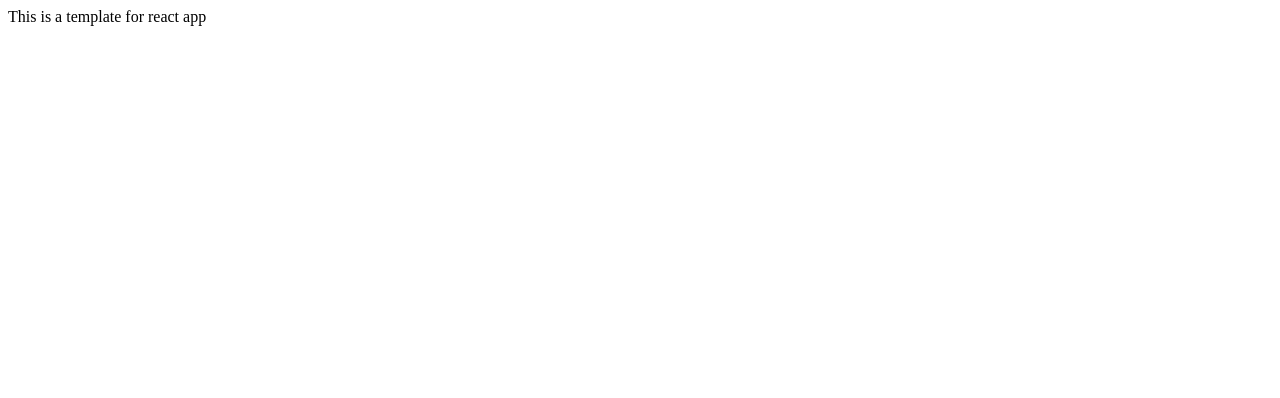
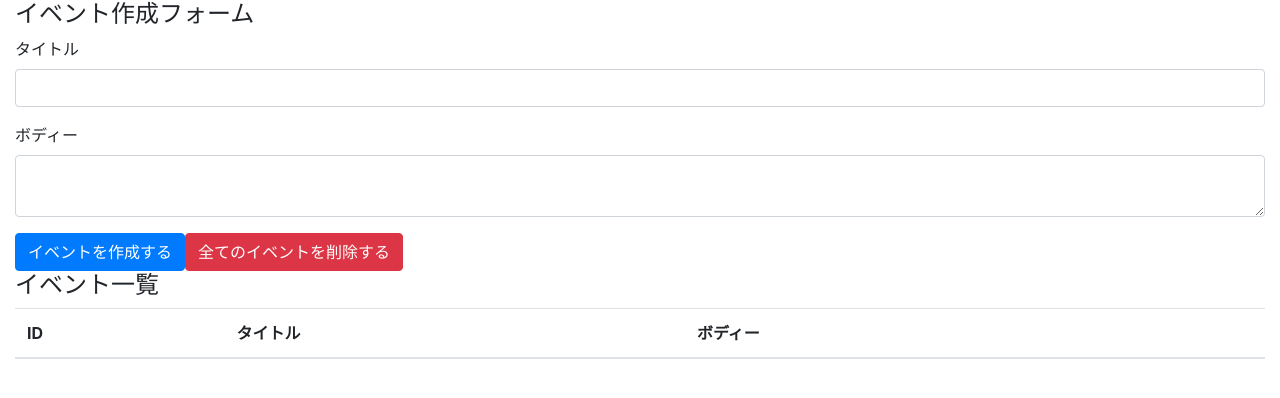
Before and after one commit to ProgRiro/react-hooks-training, a React (Create React App) app: page / in a window 1280 px wide. Shown: the top 398 px of the page. Built offline with nearby package versions, Linux system fonts and the light colour scheme.

Commit message:
create event form and event table with bootstrap

```diff
--- a/package.json
+++ b/package.json
@@ -6,6 +6,7 @@
     "@testing-library/jest-dom": "^4.2.4",
     "@testing-library/react": "^9.3.2",
     "@testing-library/user-event": "^7.1.2",
+    "bootstrap": "4.3.1",
     "react": "^16.13.1",
     "react-dom": "^16.13.1",
     "react-scripts": "3.4.1"
--- a/src/App.js
+++ /dev/null
@@ -1,7 +0,0 @@
-import React from "react";
-
-const App = () => {
-  return <div>This is a template for react app</div>;
-};
-
-export default App;
--- /dev/null
+++ b/src/components/App.js
@@ -0,0 +1,40 @@
+import React from 'react';
+import 'bootstrap/dist/css/bootstrap.min.css';
+
+const App = () => {
+  return (
+    <div className="container-fluid">
+      <h4>イベント作成フォーム</h4>
+      <form>
+        <div className="form-group">
+          <label htmlFor="formEventTitle">タイトル</label>
+          <input className="form-control" id="formEventTitle" />
+        </div>
+        <div className="form-group">
+          <label htmlFor="formEventBody">ボディー</label>
+          <textarea className="form-control" id="formEventBody" />
+        </div>
+        <button type="submit" className="btn btn-primary">
+          イベントを作成する
+        </button>
+        <button type="submit" className="btn btn-danger">
+          全てのイベントを削除する
+        </button>
+      </form>
+      <h4>イベント一覧</h4>
+      <table className="table table-hover">
+        <thead>
+          <tr>
+            <th>ID</th>
+            <th>タイトル</th>
+            <th>ボディー</th>
+            <th></th>
+          </tr>
+        </thead>
+        <tbody></tbody>
+      </table>
+    </div>
+  );
+};
+
+export default App;
```
Also changed, not shown: src/index.js (+4 -4 lines), 2 other files (tests, documents, lock files or other folders).
